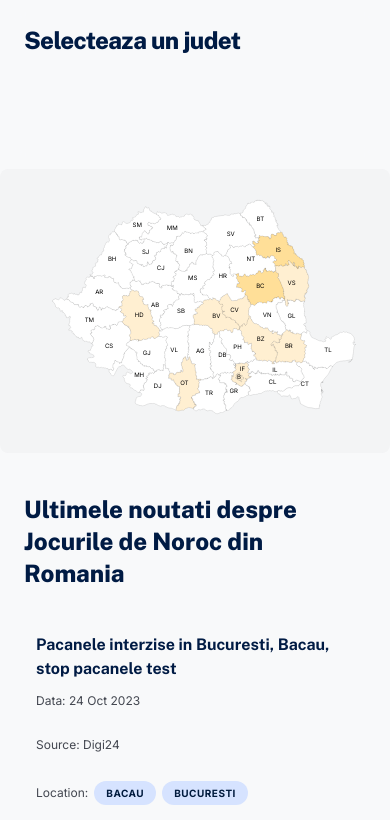
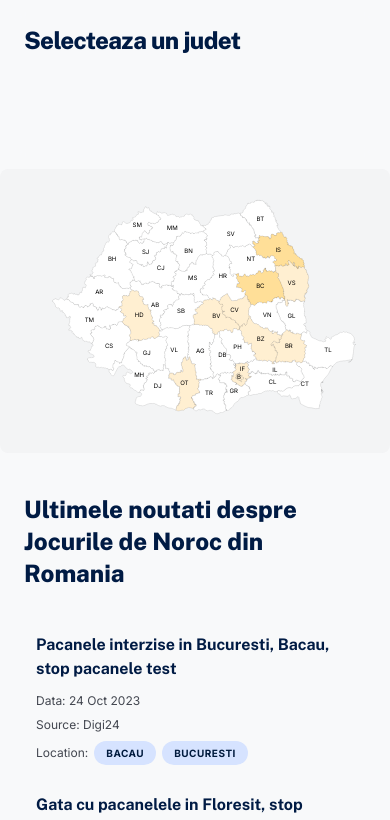
Before and after one commit to viman39/pacaneleMap, a React (Vite) app: page / in a window 390 px wide. Shown: the top 820 px of the page. Built offline with nearby package versions, Linux system fonts and the light colour scheme.

Commit message:
small ui update

```diff
--- a/src/components/LatestNews.tsx
+++ b/src/components/LatestNews.tsx
@@ -47,7 +47,7 @@ export const LatestNews = () => {
                   {d.titlu}
                 </h4>
               </div>
-              <div className="w-full flex flex-col md:flex-row items-start md:items-center gap-6">
+              <div className="w-full flex flex-col md:flex-row items-start md:items-center md:gap-6 gap-1">
                 <p className="text-xs text-on-surface-variant mt-1">
                   Data: {d.approvalDate}
                 </p>
```
